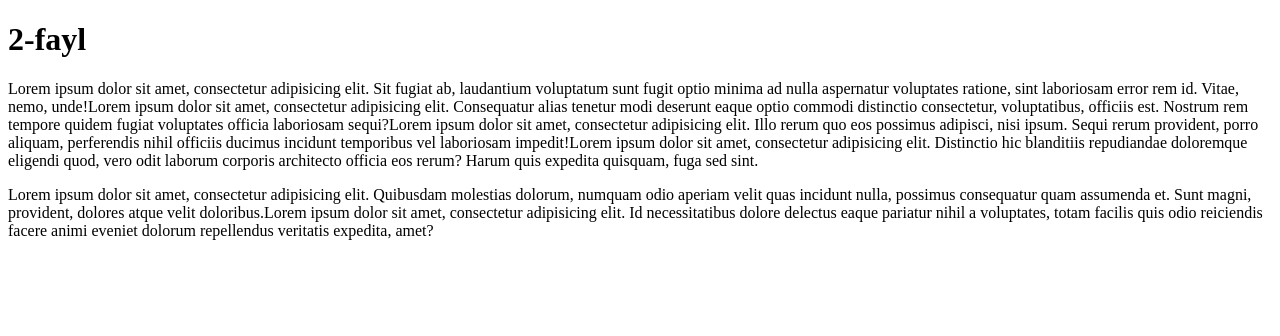
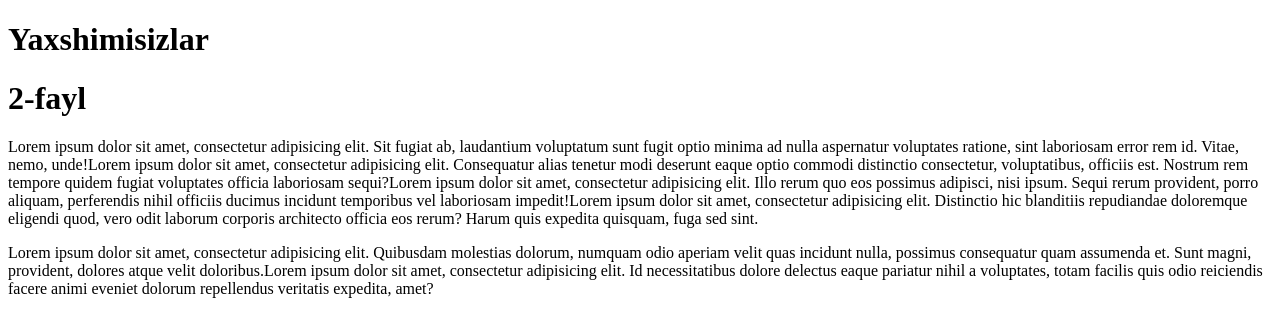
Before and after one commit to umid09/test, a plain HTML site: page a.html in a window 1280 px wide. Drawn offline with Linux system fonts and the light colour scheme.

Commit message:
git pull uchun

```diff
--- a/a.html
+++ b/a.html
@@ -5,6 +5,7 @@
 	<title>Document</title>
 </head>
 <body>
+	<h1>Yaxshimisizlar</h1>
 	<h1>2-fayl</h1>
 	<p>Lorem ipsum dolor sit amet, consectetur adipisicing elit. Sit fugiat ab, laudantium voluptatum sunt fugit optio minima ad nulla aspernatur voluptates ratione, sint laboriosam error rem id. Vitae, nemo, unde!Lorem ipsum dolor sit amet, consectetur adipisicing elit. Consequatur alias tenetur modi deserunt eaque optio commodi distinctio consectetur, voluptatibus, officiis est. Nostrum rem tempore quidem fugiat voluptates officia laboriosam sequi?Lorem ipsum dolor sit amet, consectetur adipisicing elit. Illo rerum quo eos possimus adipisci, nisi ipsum. Sequi rerum provident, porro aliquam, perferendis nihil officiis ducimus incidunt temporibus vel laboriosam impedit!Lorem ipsum dolor sit amet, consectetur adipisicing elit. Distinctio hic blanditiis repudiandae doloremque eligendi quod, vero odit laborum corporis architecto officia eos rerum? Harum quis expedita quisquam, fuga sed sint.</p>
 	<p>Lorem ipsum dolor sit amet, consectetur adipisicing elit. Quibusdam molestias dolorum, numquam odio aperiam velit quas incidunt nulla, possimus consequatur quam assumenda et. Sunt magni, provident, dolores atque velit doloribus.Lorem ipsum dolor sit amet, consectetur adipisicing elit. Id necessitatibus dolore delectus eaque pariatur nihil a voluptates, totam facilis quis odio reiciendis facere animi eveniet dolorum repellendus veritatis expedita, amet?</p>
```
